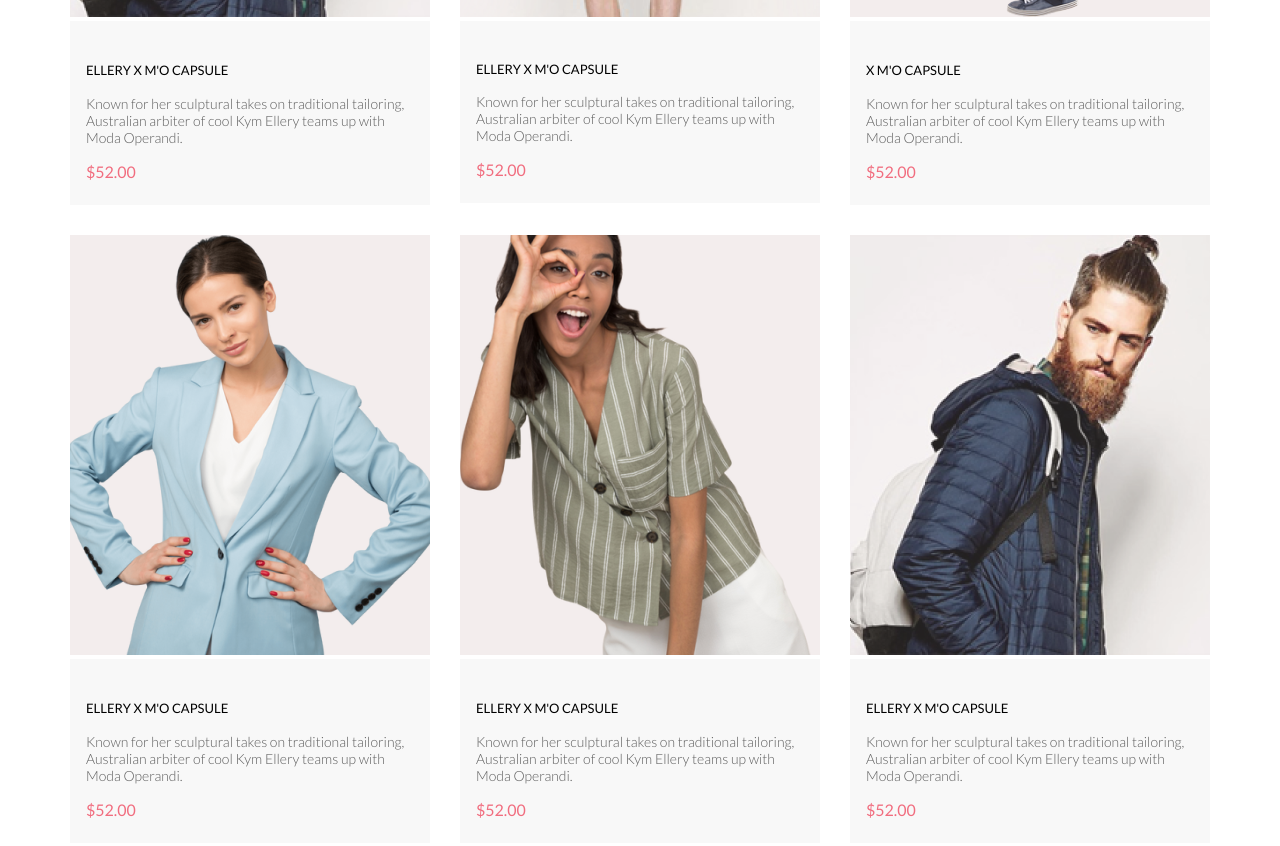
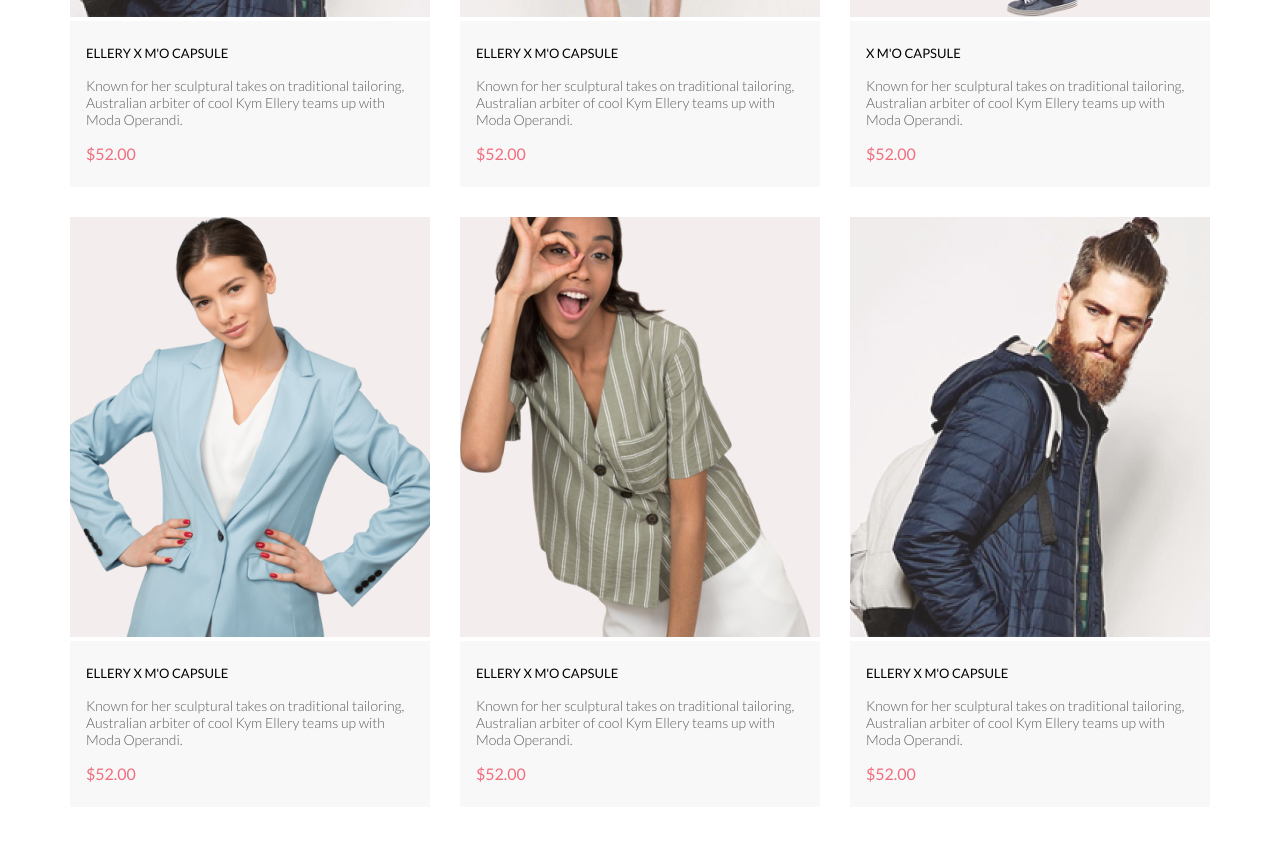
Before and after one commit to ElenaBayter/Clothe-store, a plain HTML site: page index.html in a window 1280 px wide. Shown: the part 1824-2670 px from the top of the page. Drawn offline with Linux system fonts and the light colour scheme.

```diff
--- a/index.html
+++ b/index.html
@@ -2,8 +2,7 @@
 <html lang="en">
 <head>
     <meta charset="UTF-8">
-    <meta name="viewport"
-          content="width=device-width, user-scalable=no, initial-scale=1.0, maximum-scale=1.0, minimum-scale=1.0">
+    <meta name="viewport" content="width=device-width, initial-scale=1.0">
     <meta http-equiv="X-UA-Compatible" content="ie=edge">
     <title>LUXERIOUS FASHION</title>
     <link rel="preconnect" href="https://fonts.googleapis.com">
@@ -65,59 +64,53 @@
             <h2 class="list-title">Fetured Items</h2>
             <p class="small-dsc">Shop for items based on what we featured in this week</p>
             <div class="list-items">
-                <figure class="item"><a href="#">
+                <figure class="item">
                     <img class="item-picture" src="img/1.png" alt="ELLERY X M'O CAPSULE">
-                    <div class="item-discription">
-                        <figcaption ><a class="item-title" href="#">ELLERY X M'O CAPSULE</a></figcaption>
-                        <p class="xs-dsc">Known for her sculptural takes on traditional tailoring, Australian arbiter of cool Kym Ellery teams up with Moda Operandi.</p>
-                        <h3 class="price">$52.00</h3>
-                    </div>
-                </a>
+                    <figcaption class="item-discription">
+                        <a class="item-title" href="#">ELLERY X M'O CAPSULE</a>
+                        <a href="#" class="xs-dsc">Known for her sculptural takes on traditional tailoring, Australian arbiter of cool Kym Ellery teams up with Moda Operandi.</a>
+                        <a href="" class="price">$52.00</a>
+                    </figcaption>
                 </figure>
-                <figure class="item"><a href="#">
+                <figure class="item">
                     <img class="item-picture" src="img/2.png" alt="ELLERY X M'O CAPSULE">
-                    <div class="item-discription">
-                        <figcaption class="item-title"><a class="item-title" href="#">ELLERY X M'O CAPSULE</a></figcaption>
-                        <p class="xs-dsc">Known for her sculptural takes on traditional tailoring, Australian arbiter of cool Kym Ellery teams up with Moda Operandi.</p>
-                        <h3 class="price">$52.00</h3>
-                    </div>
-                </a>
+                    <figcaption class="item-discription">
+                        <a class="item-title" href="#">ELLERY X M'O CAPSULE</a>
+                        <a href="#" class="xs-dsc">Known for her sculptural takes on traditional tailoring, Australian arbiter of cool Kym Ellery teams up with Moda Operandi.</a>
+                        <a href="" class="price">$52.00</a>
+                    </figcaption>
                 </figure>
-                <figure class="item"><a href="#">
+                <figure class="item">
                     <img class="item-picture" src="img/3.png" alt="ELLERY X M'O CAPSULE">
-                    <div class="item-discription">
-                        <figcaption><a class="item-title" href="#"> X M'O CAPSULE</a></figcaption>
-                        <p class="xs-dsc">Known for her sculptural takes on traditional tailoring, Australian arbiter of cool Kym Ellery teams up with Moda Operandi.</p>
-                        <h3 class="price">$52.00</h3>
-                    </div>
-                </a>
+                    <figcaption class="item-discription">
+                        <a class="item-title" href="#"> X M'O CAPSULE</a>
+                        <a href="#" class="xs-dsc">Known for her sculptural takes on traditional tailoring, Australian arbiter of cool Kym Ellery teams up with Moda Operandi.</a>
+                        <a href="" class="price">$52.00</a>
+                    </figcaption>
                 </figure>
-                <figure class="item"><a href="#">
+                <figure class="item">
                     <img class="item-picture" src="img/4.png" alt="ELLERY X M'O CAPSULE">
-                    <div class="item-discription">
-                        <figcaption><a href="#" class="item-title">ELLERY X M'O CAPSULE</a></figcaption>
-                        <p class="xs-dsc">Known for her sculptural takes on traditional tailoring, Australian arbiter of cool Kym Ellery teams up with Moda Operandi.</p>
-                        <h3 class="price">$52.00</h3>
-                    </div>
-                </a>
+                    <figcaption class="item-discription">
+                        <a href="#" class="item-title">ELLERY X M'O CAPSULE</a>
+                        <a href="#" class="xs-dsc">Known for her sculptural takes on traditional tailoring, Australian arbiter of cool Kym Ellery teams up with Moda Operandi.</a>
+                        <a href="" class="price">$52.00</a>
+                    </figcaption>
                 </figure>
-                <figure class="item"><a href="#">
+                <figure class="item">
                     <img class="item-picture" src="img/5.png" alt="ELLERY X M'O CAPSULE">
-                    <div class="item-discription">
-                        <figcaption><a href="#" class="item-title">ELLERY X M'O CAPSULE</a></figcaption>
-                        <p class="xs-dsc">Known for her sculptural takes on traditional tailoring, Australian arbiter of cool Kym Ellery teams up with Moda Operandi.</p>
-                        <h3 class="price">$52.00</h3>
-                    </div>
-                </a>
+                    <figcaption class="item-discription">
+                        <a href="#" class="item-title">ELLERY X M'O CAPSULE</a>
+                        <a href="#" class="xs-dsc">Known for her sculptural takes on traditional tailoring, Australian arbiter of cool Kym Ellery teams up with Moda Operandi.</a>
+                        <a href="" class="price">$52.00</a>
+                    </figcaption>
                 </figure>
-                <figure class="item"><a href="#">
+                <figure class="item">
                     <img class="item-picture" src="img/1.png" alt="ELLERY X M'O CAPSULE">
-                    <div class="item-discription">
-                        <figcaption><a class="item-title" href="#">ELLERY X M'O CAPSULE</a></figcaption>
-                        <p class="xs-dsc">Known for her sculptural takes on traditional tailoring, Australian arbiter of cool Kym Ellery teams up with Moda Operandi.</p>
-                        <h3 class="price">$52.00</h3>
-                    </div>
-                </a>
+                    <figcaption class="item-discription">
+                        <a class="item-title" href="#">ELLERY X M'O CAPSULE</a>
+                        <a href="#" class="xs-dsc">Known for her sculptural takes on traditional tailoring, Australian arbiter of cool Kym Ellery teams up with Moda Operandi.</a>
+                        <a href="" class="price">$52.00</a>
+                    </figcaption>
                 </figure>
             </div>
             <div class="center"><button class="btn">Browse All Product</button></div>
--- a/style.css
+++ b/style.css
@@ -182,6 +182,10 @@
     font-weight: 400;
     line-height: normal;
 }
+.item-title:hover{
+    scale: 1.01;
+    text-shadow: 5px 5px 5px rgb(134, 130, 130);
+}
 .xs-dsc {
     color: #5D5D5D;
     font-family: Lato;
@@ -197,6 +201,9 @@
     font-style: normal;
     font-weight: 400;
     line-height: normal;
+}
+.price:hover{
+    text-shadow: 3px 3px 3px #d49da4;
 }
 .btn{
     color: #F26376;
@@ -225,6 +232,10 @@
     display: flex;
     flex-direction: column;
     align-items: center;
+    border: 1px solid transparent;
+}
+.info-card:hover{
+    scale: 1.03;
 }
 .info-title {
     color: #FBFBFB;
@@ -317,6 +328,9 @@
     outline: none;
     border: none;
     cursor: pointer;
+}
+.submit__btn:hover{
+    scale: 1.04;
 }
 .submit__btn:active{
     transform: scale(0.95);
```
